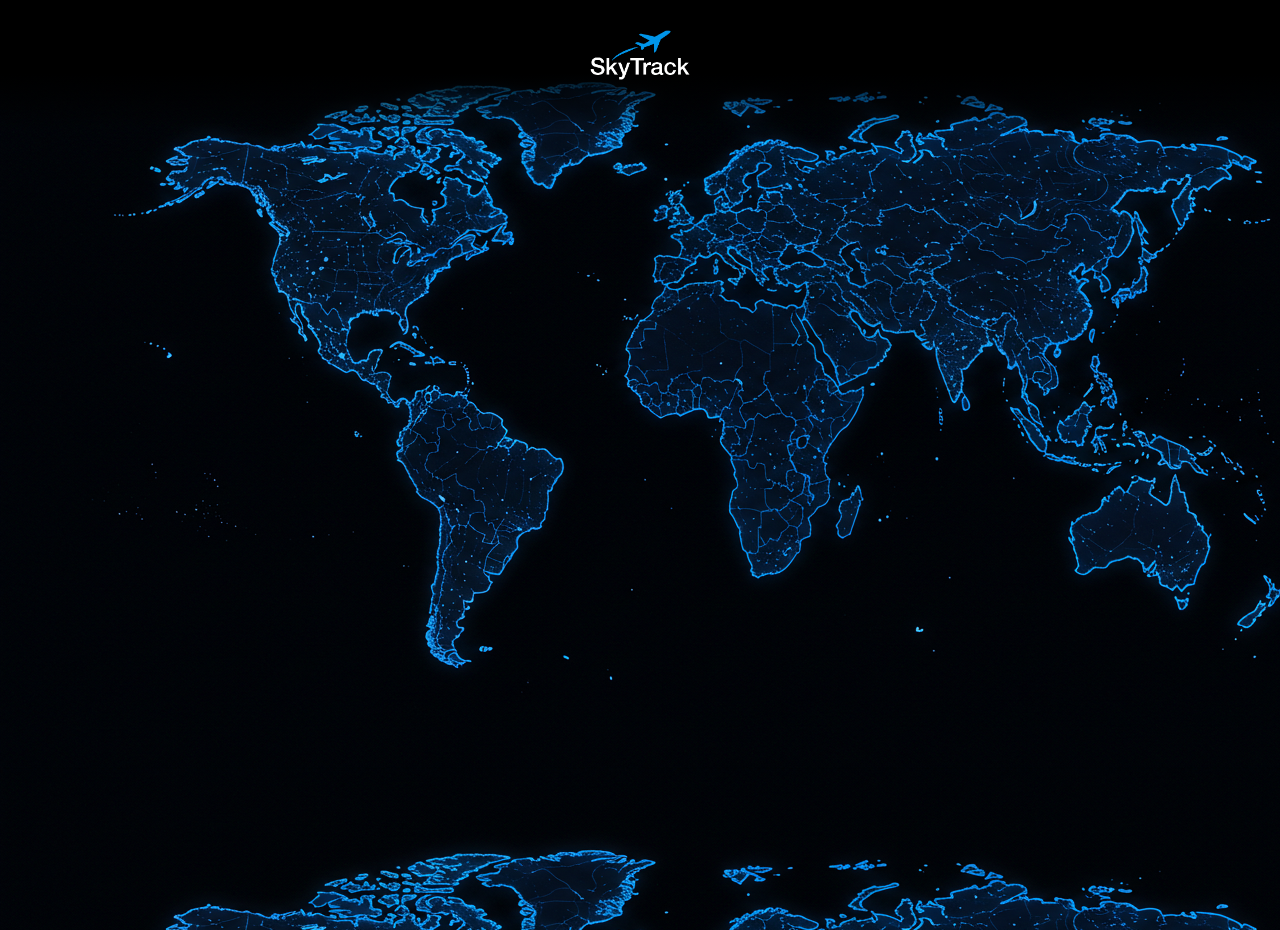
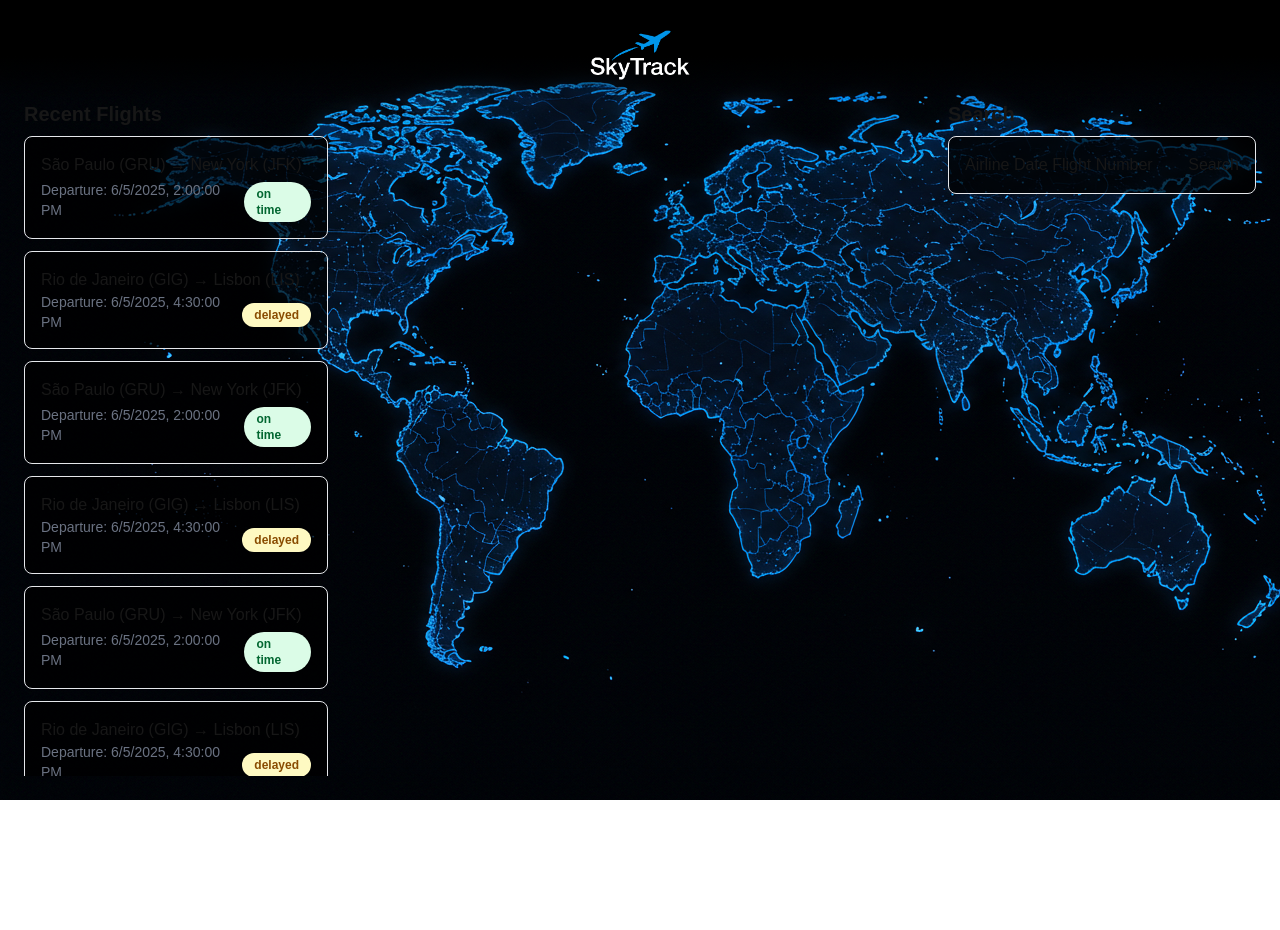
Before and after one commit to andressa-bertolini/sky-track, a Next.js app: page / in a window 1280 px wide. After the commit the page ends 800 px from the top, so only its background shows below. Built offline with nearby package versions, Linux system fonts and the light colour scheme.

Commit message:
feat: recent flights

```diff
--- a/src/app/globals.css
+++ b/src/app/globals.css
@@ -10,6 +10,28 @@
   --color-foreground: var(--foreground);
   --font-sans: var(--font-geist-sans);
   --font-mono: var(--font-geist-mono);
+}
+
+@layer utilities {
+  .bg-black-70 {
+    background-color: rgba(0, 0, 0, 0.7);
+  }
+  .scrollbar-dark-thin {
+    scrollbar-width: thin;
+    scrollbar-color: #4b5563 #000;
+  }
+  .scrollbar-dark-thin::-webkit-scrollbar {
+    width: 6px;
+    height: 6px;
+  }
+  .scrollbar-dark-thin::-webkit-scrollbar-thumb {
+    background-color: #4b5563;
+    border-radius: 9999px;
+  }
+  .scrollbar-dark-thin::-webkit-scrollbar-track {
+    background-color: #000;
+    border-radius: 9999px;
+  }
 }
 
 @media (prefers-color-scheme: dark) {
--- a/src/app/page.tsx
+++ b/src/app/page.tsx
@@ -1,7 +1,15 @@
+import RecentFlightsPanel from '../components/RecentFlightsPanel';
+import FlightSearchPanel from '../components/FlightSearchPanel';
+
 export default function Home() {
   return (
-    <div className="grid grid-rows-[20px_1fr_20px] items-center justify-items-center min-h-screen p-8 pb-20 gap-16 sm:p-20 font-[family-name:var(--font-geist-sans)]">
-      {/* content */}
+    <div className="grid grid-cols-12 px-6">
+      <div className="col-span-3">
+        <RecentFlightsPanel />
+      </div>
+      <div className="col-start-10 col-span-3">
+        <FlightSearchPanel />
+      </div>
     </div>
   );
 }
--- /dev/null
+++ b/src/components/FlightSearchPanel.tsx
@@ -0,0 +1,13 @@
+export default function FlightSearchPanel() {
+  return (
+    <div>
+      <h2 className="text-xl font-semibold mb-2">Search</h2>
+        <div className="bg-black-70 border border-gray-200 rounded-lg p-4 flex justify-between items-center">
+        Airline
+        Date
+        Flight Number
+        <button>Search</button>
+        </div>
+    </div>
+  );
+}
--- a/src/components/Navbar.tsx
+++ b/src/components/Navbar.tsx
@@ -4,7 +4,7 @@ import './Navbar.css';
 export default function Navbar() {
   return (
     <nav className="navbar">
-      <img src="/images/logo.png" alt="SkyTrack" style={{width: '100px', margin: '0 auto', padding: '30px 0 50px'}}/>
+      <img src="/images/logo.png" alt="SkyTrack" className="w-[100px] mx-auto pt-[30px] pb-[20px]"/>
     </nav>
   );
 }
--- /dev/null
+++ b/src/components/RecentFlights.css
@@ -0,0 +1,4 @@
+.recent-flights-container {
+  height: calc(100vh - 160px);
+  overflow-y: scroll;
+}
--- /dev/null
+++ b/src/components/RecentFlightsPanel.tsx
@@ -0,0 +1,100 @@
+import './RecentFlights.css';
+
+type Flight = {
+  id: string;
+  origin: string;
+  destination: string;
+  departure: string;
+  status: 'on time' | 'delayed' | 'cancelled';
+};
+
+const mockFlights: Flight[] = [
+  {
+    id: 'SK123',
+    origin: 'São Paulo (GRU)',
+    destination: 'New York (JFK)',
+    departure: '2025-06-05T14:00:00Z',
+    status: 'on time',
+  },
+  {
+    id: 'SK456',
+    origin: 'Rio de Janeiro (GIG)',
+    destination: 'Lisbon (LIS)',
+    departure: '2025-06-05T16:30:00Z',
+    status: 'delayed',
+  },
+  {
+    id: 'SK123',
+    origin: 'São Paulo (GRU)',
+    destination: 'New York (JFK)',
+    departure: '2025-06-05T14:00:00Z',
+    status: 'on time',
+  },
+  {
+    id: 'SK456',
+    origin: 'Rio de Janeiro (GIG)',
+    destination: 'Lisbon (LIS)',
+    departure: '2025-06-05T16:30:00Z',
+    status: 'delayed',
+  },
+  {
+    id: 'SK123',
+    origin: 'São Paulo (GRU)',
+    destination: 'New York (JFK)',
+    departure: '2025-06-05T14:00:00Z',
+    status: 'on time',
+  },
+  {
+    id: 'SK456',
+    origin: 'Rio de Janeiro (GIG)',
+    destination: 'Lisbon (LIS)',
+    departure: '2025-06-05T16:30:00Z',
+    status: 'delayed',
+  },
+  {
+    id: 'SK123',
+    origin: 'São Paulo (GRU)',
+    destination: 'New York (JFK)',
+    departure: '2025-06-05T14:00:00Z',
+    status: 'on time',
+  },
+  {
+    id: 'SK456',
+    origin: 'Rio de Janeiro (GIG)',
+    destination: 'Lisbon (LIS)',
+    departure: '2025-06-05T16:30:00Z',
+    status: 'delayed',
+  },
+];
+
+export default function RecentFlightsPanel() {
+  return (
+    <div className="recent-flights">
+      <h2 className="text-xl font-semibold mb-2">Recent Flights</h2>
+      <ul className="recent-flights-container scrollbar-dark-thin space-y-3 pr-1">
+        {mockFlights.map((flight) => (
+          <li
+            key={flight.id}
+            className="bg-black-70 border border-gray-200 rounded-lg p-4"
+          >
+            <p className="font-medium">{flight.origin} → {flight.destination}</p>
+            <div className="flex justify-between items-center">
+              <div>
+                <p className="text-sm text-gray-500">Departure: {new Date(flight.departure).toLocaleString()}</p>
+              </div>
+              <span
+                className={`text-xs font-semibold px-3 mt-[5px] py-1 rounded-full ${
+                  flight.status === 'on time' ? 'bg-green-100 text-green-800'
+                  : flight.status === 'delayed' ? 'bg-yellow-100 text-yellow-800'
+                  : 'bg-red-100 text-red-800'
+                }`}
+              >
+                {flight.status}
+              </span>
+            </div>
+          </li>
+        ))}
+      </ul>
+    </div>
+  );
+}
```
Also changed, not shown: package.json (line endings or trailing spaces).
